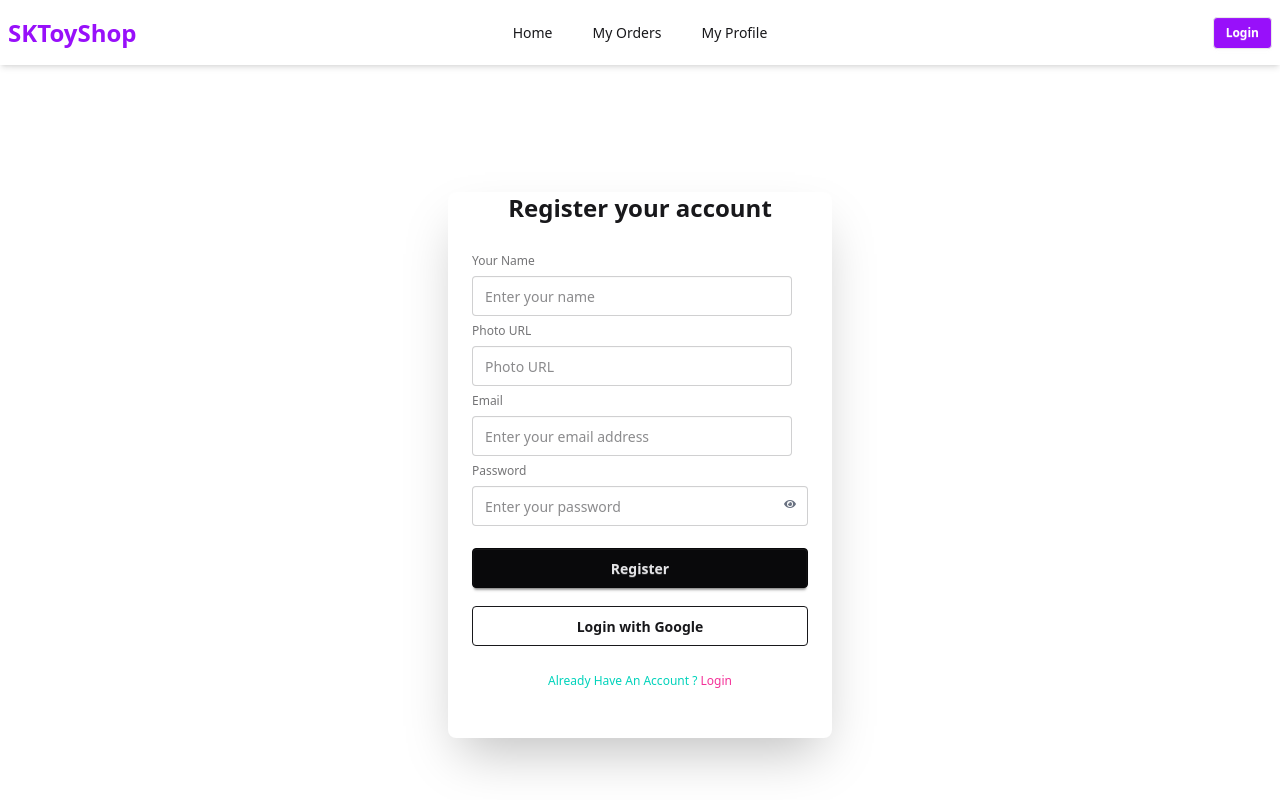
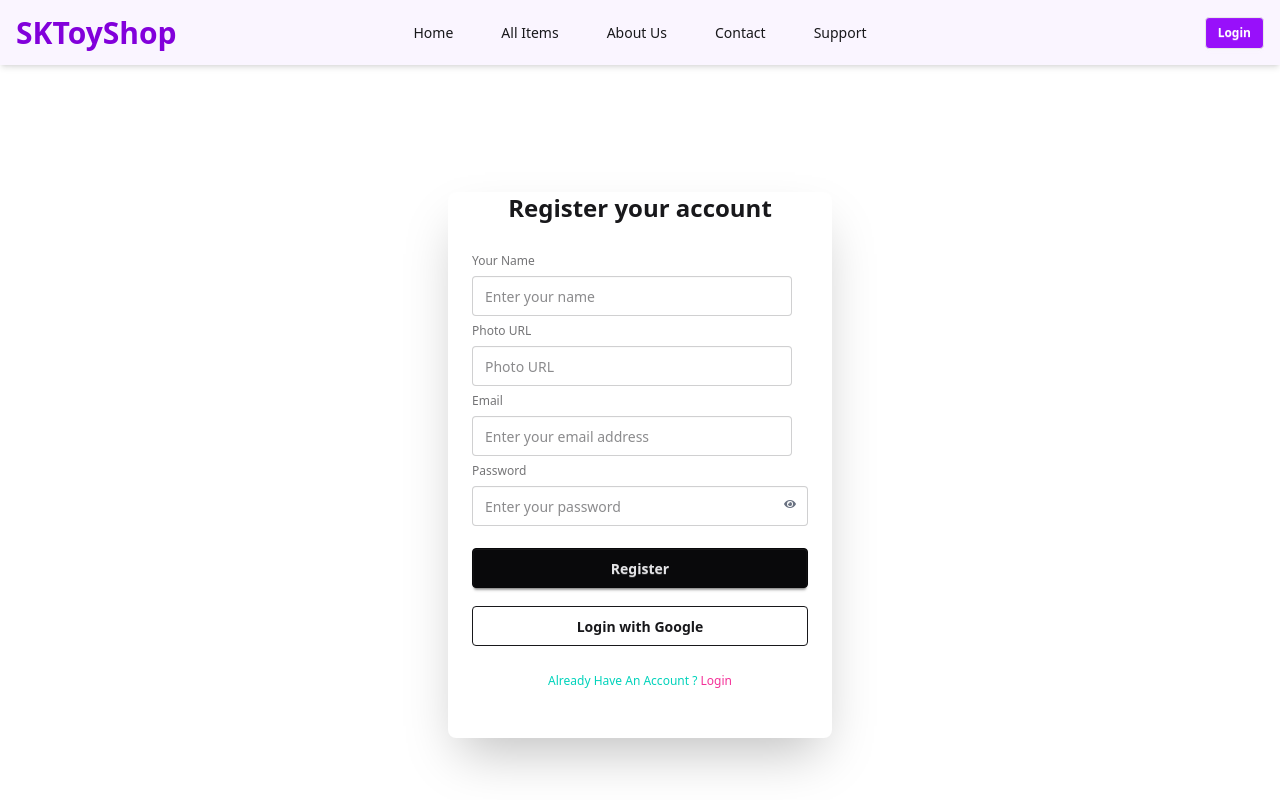
Before and after one commit to Mohiuddin5050/toy-shop-website, a React (Vite) app: page /register in a window 1280 px wide. Shown: the top 800 px of the page. Built offline with nearby package versions, Linux system fonts and the light colour scheme; no server answers.

Commit message:
navbar update

```diff
--- a/src/component/Navbar/Navbar.jsx
+++ b/src/component/Navbar/Navbar.jsx
@@ -1,76 +1,256 @@
-import React, { useContext } from 'react';
-import { Link, NavLink } from 'react-router';
-import { AuthContext } from '../../provider/AuthProvider';
+// import React, { useContext } from 'react';
+// import { Link, NavLink } from 'react-router';
+// import { AuthContext } from '../../provider/AuthProvider';
+
+// const Navbar = () => {
+//     const { user, logOut } = useContext(AuthContext);
+//     const handleLogout = () => {
+//         logOut()
+//             .then(() => console.log("Logged out"))
+//             .catch((error) => console.error(error));
+//     }
+//     const navLinks = (
+//         <>
+//             <li>
+//                 <NavLink
+//                     to="/"
+//                     className={({ isActive }) =>
+//                         isActive ? "text-purple-600 font-semibold" : "hover:text-purple-500"
+//                     }
+//                 >
+//                     Home
+//                 </NavLink>
+//             </li>
+//             <li>
+//                 <NavLink
+//                     to="/my-orders"
+//                     className={({ isActive }) =>
+//                         isActive ? "text-purple-600 font-semibold" : "hover:text-purple-500"
+//                     }
+//                 >
+//                     My Orders
+//                 </NavLink>
+//             </li>
+//             <li>
+//                 <NavLink
+//                     to="/my-profile"
+//                     className={({ isActive }) =>
+//                         isActive ? "text-purple-600 font-semibold" : "hover:text-purple-500"
+//                     }
+//                 >
+//                     My Profile
+//                 </NavLink>
+//             </li>
+//         </>
+//     );
+
+//     return (
+//         <div className="bg-white shadow-md sticky top-0 z-50">
+//             <div className="navbar container mx-auto">
+//                 <div className="navbar-start">
+//                     <Link to="/" className="text-2xl font-bold text-purple-600">
+//                         SKToyShop
+//                     </Link>
+//                 </div>
+
+//                 <div className="navbar-center hidden md:flex">
+//                     <ul className="menu menu-horizontal gap-4 px-1">{navLinks}</ul>
+//                 </div>
+
+//                 <div className="navbar-end">
+//                     {user ? (
+//                         <div className="flex items-center gap-3">
+//                             <div
+//                                 className="tooltip tooltip-bottom"
+//                                 data-tip={user?.displayName || "User"}
+//                             >
+//                                 <img
+//                                     src={user?.photoURL}
+//                                     alt="user"
+//                                     referrerpolicy="no-referrer"
+//                                     className="w-10 h-10 rounded-full border-2 border-purple-400"
+//                                 />
+//                             </div>
+//                             <button
+//                                 onClick={handleLogout}
+//                                 className="btn btn-sm bg-purple-600 text-white hover:bg-purple-700"
+//                             >
+//                                 Logout
+//                             </button>
+//                         </div>
+//                     ) : (
+//                         <Link
+//                             to="/login"
+//                             className="btn btn-sm bg-purple-600 text-white hover:bg-purple-700"
+//                         >
+//                             Login
+//                         </Link>
+//                     )}
+//                 </div>
+//             </div>
+
+//             <div className="md:hidden bg-white border-t">
+//                 <ul className="flex justify-center gap-4 py-2">{navLinks}</ul>
+//             </div>
+//         </div>
+//     );
+// };
+
+// export default Navbar;
+
+import React, { useContext } from "react";
+import { Link, NavLink } from "react-router";
+import { AuthContext } from "../../provider/AuthProvider";
 
 const Navbar = () => {
   const { user, logOut } = useContext(AuthContext);
+
   const handleLogout = () => {
-        logOut()
-            .then(() => console.log("Logged out"))
-            .catch((error) => console.error(error));
-    }
+    logOut().catch((error) => console.error(error));
+  };
+
   const navLinks = (
     <>
       <li>
         <NavLink
           to="/"
           className={({ isActive }) =>
-                        isActive ? "text-purple-600 font-semibold" : "hover:text-purple-500"
+            isActive ? "text-purple-600 font-semibold" : ""
           }
         >
           Home
         </NavLink>
       </li>
+
+      <li>
+        <NavLink
+          to="/all-items"
+          className={({ isActive }) =>
+            isActive ? "text-purple-600 font-semibold" : ""
+          }
+        >
+          All Items
+        </NavLink>
+      </li>
+
+      <li>
+        <NavLink
+          to="/about"
+          className={({ isActive }) =>
+            isActive ? "text-purple-600 font-semibold" : ""
+          }
+        >
+          About Us
+        </NavLink>
+      </li>
+
+      <li>
+        <NavLink
+          to="/contact"
+          className={({ isActive }) =>
+            isActive ? "text-purple-600 font-semibold" : ""
+          }
+        >
+          Contact
+        </NavLink>
+      </li>
+
+      <li>
+        <NavLink
+          to="/support"
+          className={({ isActive }) =>
+            isActive ? "text-purple-600 font-semibold" : ""
+          }
+        >
+          Support
+        </NavLink>
+      </li>
+
+      {/* Private links – only visible after login */}
+      {user && (
+        <>
           <li>
             <NavLink
               to="/my-orders"
               className={({ isActive }) =>
-                        isActive ? "text-purple-600 font-semibold" : "hover:text-purple-500"
+                isActive ? "text-purple-600 font-semibold" : ""
               }
             >
               My Orders
             </NavLink>
           </li>
+
           <li>
             <NavLink
               to="/my-profile"
               className={({ isActive }) =>
-                        isActive ? "text-purple-600 font-semibold" : "hover:text-purple-500"
+                isActive ? "text-purple-600 font-semibold" : ""
               }
             >
               My Profile
             </NavLink>
           </li>
         </>
+      )}
+    </>
   );
 
   return (
-        <div className="bg-white shadow-md sticky top-0 z-50">
-            <div className="navbar container mx-auto">
+    <div className="sticky top-0 z-50 bg-purple-50 shadow-md">
+      <div className="navbar container mx-auto px-4">
         <div className="navbar-start">
-                    <Link to="/" className="text-2xl font-bold text-purple-600">
+          {/* Mobile Menu Button */}
+          <div className="dropdown">
+            <label tabIndex={0} className="btn btn-ghost md:hidden">
+              <svg
+                xmlns="http://www.w3.org/2000/svg"
+                className="h-6 w-6"
+                fill="none"
+                viewBox="0 0 24 24"
+                stroke="currentColor"
+              >
+                <path
+                  strokeLinecap="round"
+                  strokeLinejoin="round"
+                  strokeWidth="2"
+                  d="M4 6h16M4 12h16M4 18h16"
+                />
+              </svg>
+            </label>
+
+            {/* Mobile Dropdown Menu */}
+            <ul
+              tabIndex={0}
+              className="menu menu-sm dropdown-content mt-3 z-[100] p-4 shadow bg-white rounded-box w-52"
+            >
+              {navLinks}
+            </ul>
+          </div>
+
+          <Link to="/" className="text-3xl font-bold text-purple-700">
             SKToyShop
           </Link>
         </div>
 
         <div className="navbar-center hidden md:flex">
-                    <ul className="menu menu-horizontal gap-4 px-1">{navLinks}</ul>
+          <ul className="menu menu-horizontal gap-6 font-medium">{navLinks}</ul>
         </div>
 
         <div className="navbar-end">
           {user ? (
             <div className="flex items-center gap-3">
+              {/* Tooltip */}
               <div
                 className="tooltip tooltip-bottom"
-                                data-tip={user?.displayName || "User"}
+                data-tip={user?.displayName}
               >
                 <img
                   src={user?.photoURL}
-                                    alt="user"
-                                    referrerpolicy="no-referrer"
-                                    className="w-10 h-10 rounded-full border-2 border-purple-400"
+                  referrerPolicy="no-referrer"
+                  className="w-10 h-10 rounded-full border-2 border-purple-500"
                 />
               </div>
+
               <button
                 onClick={handleLogout}
                 className="btn btn-sm bg-purple-600 text-white hover:bg-purple-700"
@@ -88,13 +268,8 @@ const Navbar = () => {
           )}
         </div>
       </div>
-
-            <div className="md:hidden bg-white border-t">
-                <ul className="flex justify-center gap-4 py-2">{navLinks}</ul>
-            </div>
     </div>
   );
 };
 
-
 export default Navbar;
```
Lines whose indentation alone changed are shown as unchanged.
